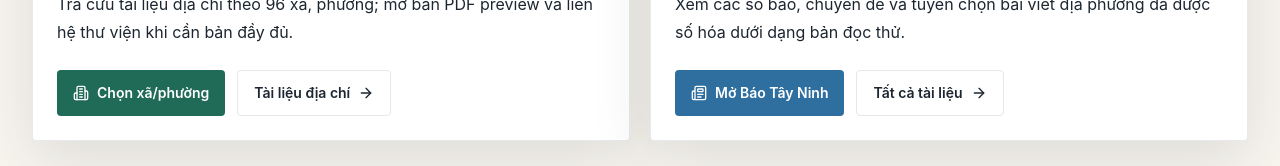
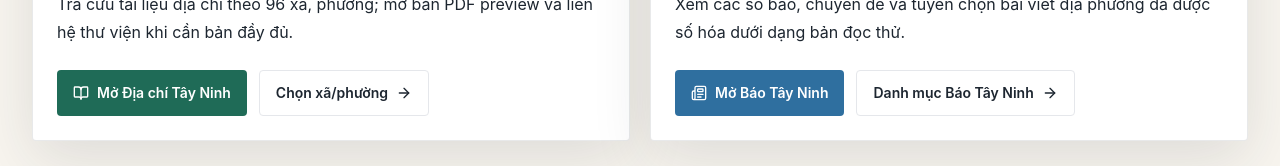
Before and after one commit to duythien24/diachitayninh, a Next.js app: page / in a window 1280 px wide. Shown: the part 840-1006 px from the top of the page. Built offline with nearby package versions, Linux system fonts and the light colour scheme; no server answers; the database is empty.

Commit message:
Separate homepage category links

```diff
--- a/src/app/page.tsx
+++ b/src/app/page.tsx
@@ -13,7 +13,7 @@ import { PageShell } from "@/components/page-shell";
 import { getCommunes, getDocuments } from "@/lib/repository";
 
 const heroImage =
-  "https://commons.wikimedia.org/wiki/Special:Redirect/file/Ch%C3%B9a_B%C3%A0_v%C3%A0_c%E1%BA%A3nh_ch%C3%A2n_tr%E1%BB%9Di%2C_KDL_N%C3%BAi_B%C3%A0_%C4%90en.jpg?width=1600";
+  "https://commons.wikimedia.org/wiki/Special:Redirect/file/T%C6%B0%E1%BB%A3ng_Ph%E1%BA%ADt_B%C3%A0_T%C3%A2y_B%E1%BB%95_%C4%90%C3%A0_S%C6%A1n_%E1%BB%9F_N%C3%BAi_B%C3%A0_%C4%90en_2024.jpg?width=1800";
 
 export default async function HomePage() {
   const [communes, documents] = await Promise.all([getCommunes(), getDocuments()]);
@@ -74,17 +74,17 @@ export default async function HomePage() {
             </p>
             <div className="mt-6 flex flex-wrap gap-3">
               <Link
-                href="/xa-phuong"
+                href="/tai-lieu?loai=dia_chi"
                 className="inline-flex items-center gap-2 rounded bg-palm px-4 py-3 text-sm font-semibold text-white transition hover:bg-palm/90"
               >
-                <Building2 className="h-4 w-4" aria-hidden="true" />
-                Chọn xã/phường
+                <BookOpen className="h-4 w-4" aria-hidden="true" />
+                Mở Địa chí Tây Ninh
               </Link>
               <Link
-                href="/tai-lieu?loai=dia_chi"
+                href="/xa-phuong"
                 className="inline-flex items-center gap-2 rounded border border-ink/12 px-4 py-3 text-sm font-semibold text-ink transition hover:bg-paper"
               >
-                Tài liệu địa chí
+                Chọn xã/phường
                 <ArrowRight className="h-4 w-4" aria-hidden="true" />
               </Link>
             </div>
@@ -112,10 +112,10 @@ export default async function HomePage() {
                 Mở Báo Tây Ninh
               </Link>
               <Link
-                href="/tai-lieu"
+                href="/tai-lieu?loai=bao_tay_ninh"
                 className="inline-flex items-center gap-2 rounded border border-ink/12 px-4 py-3 text-sm font-semibold text-ink transition hover:bg-paper"
               >
-                Tất cả tài liệu
+                Danh mục Báo Tây Ninh
                 <ArrowRight className="h-4 w-4" aria-hidden="true" />
               </Link>
             </div>
--- a/src/app/tai-lieu/page.tsx
+++ b/src/app/tai-lieu/page.tsx
@@ -11,6 +11,30 @@ function documentTypeFromQuery(value?: string): DocumentType | "all" {
   return "all";
 }
 
+function pageCopy(filter: DocumentType | "all") {
+  if (filter === "dia_chi") {
+    return {
+      eyebrow: "Danh mục địa chí",
+      title: "Địa chí Tây Ninh",
+      description: "Danh sách tài liệu địa chí đã số hóa theo xã, phường và địa danh tại Tây Ninh."
+    };
+  }
+
+  if (filter === "bao_tay_ninh") {
+    return {
+      eyebrow: "Danh mục báo chí",
+      title: "Báo Tây Ninh",
+      description: "Danh sách số báo, chuyên đề và tuyển chọn bài viết địa phương đã được số hóa."
+    };
+  }
+
+  return {
+    eyebrow: "Kho tư liệu",
+    title: "Tài liệu địa chí và Báo Tây Ninh",
+    description: "Tài liệu có thể được mở đọc toàn văn hoặc chỉ công bố bản preview tùy theo chế độ được chọn trong khu quản trị."
+  };
+}
+
 export default async function DocumentsPage({
   searchParams
 }: {
@@ -19,14 +43,11 @@ export default async function DocumentsPage({
   const params = await searchParams;
   const documents = await getDocuments();
   const initialFilter = documentTypeFromQuery(params.loai);
+  const copy = pageCopy(initialFilter);
 
   return (
     <PageShell>
-      <SectionHeader
-        eyebrow="Kho tư liệu"
-        title="Tài liệu địa chí và Báo Tây Ninh"
-        description="Tài liệu có thể được mở đọc toàn văn hoặc chỉ công bố bản preview tùy theo chế độ được chọn trong khu quản trị."
-      />
+      <SectionHeader eyebrow={copy.eyebrow} title={copy.title} description={copy.description} />
 
       <DocumentList documents={documents} initialFilter={initialFilter} />
     </PageShell>
--- a/src/components/document-list.tsx
+++ b/src/components/document-list.tsx
@@ -1,6 +1,6 @@
 "use client";
 
-import { useMemo, useState } from "react";
+import { useEffect, useMemo, useState } from "react";
 import { FileText, Newspaper, Search } from "lucide-react";
 
 import { DocumentCard } from "@/components/document-card";
@@ -24,6 +24,10 @@ export function DocumentList({
 }) {
   const [query, setQuery] = useState("");
   const [filter, setFilter] = useState<Filter>(initialFilter);
+
+  useEffect(() => {
+    setFilter(initialFilter);
+  }, [initialFilter]);
 
   const filteredDocuments = useMemo(() => {
     const normalizedQuery = query.trim().toLowerCase();
```
